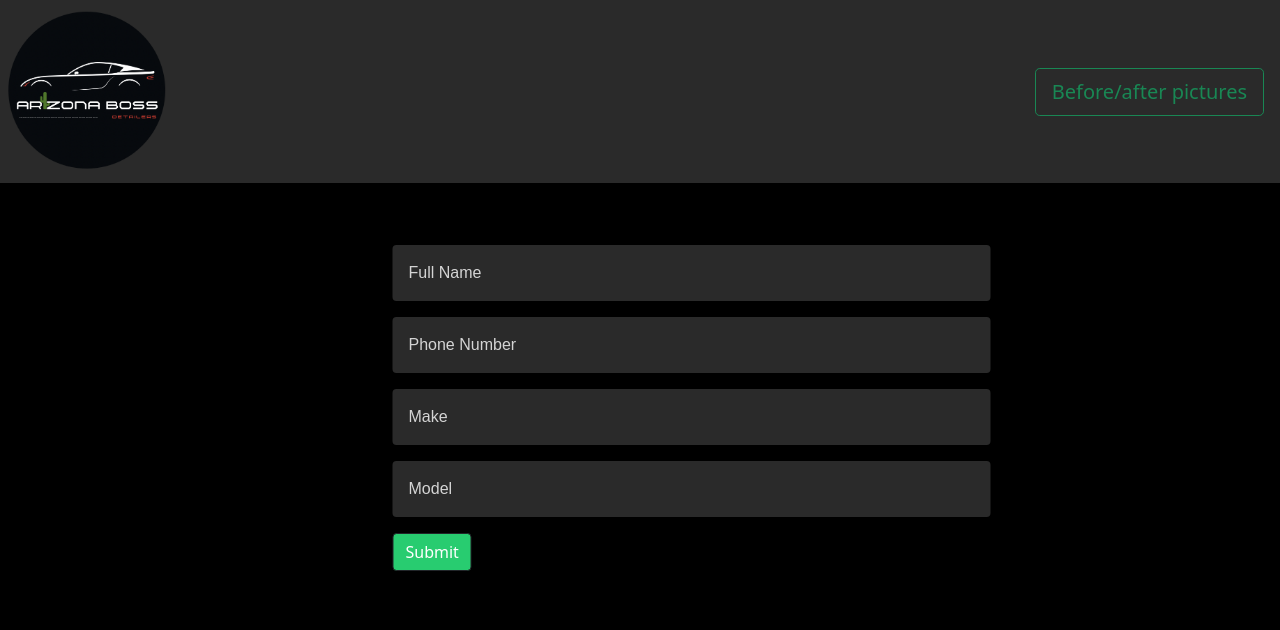
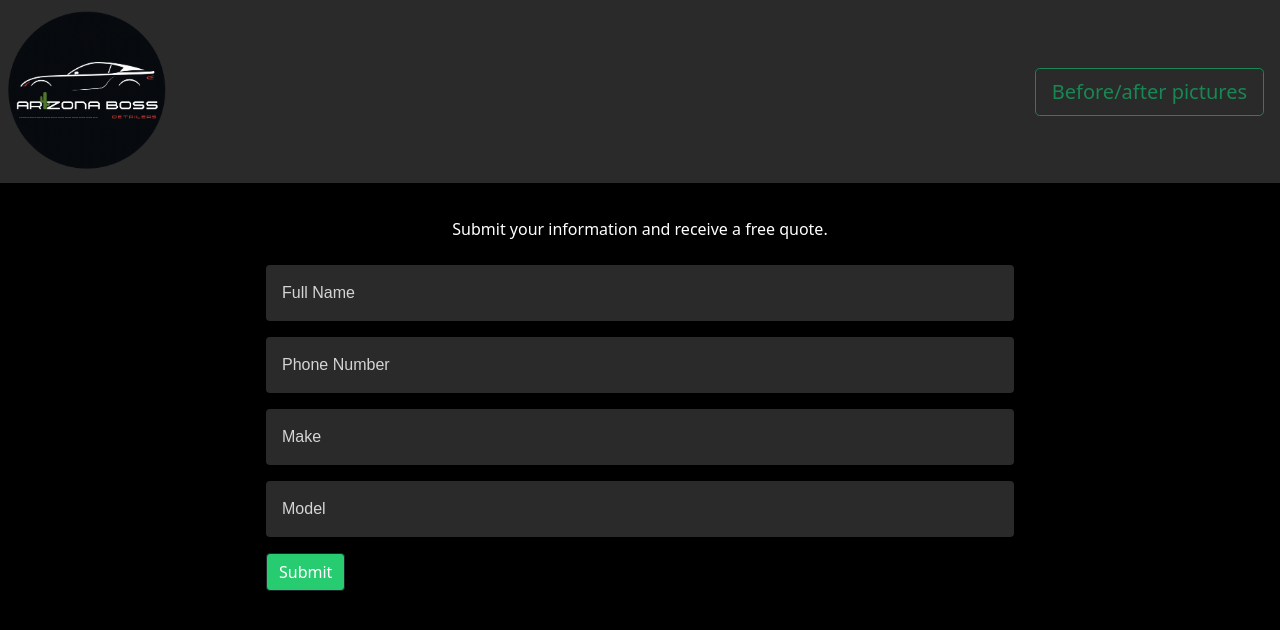
Before and after one commit to MattMyers204453/AZBossDetailing2, a React (Create React App) app in the folder client/: page / in a window 1280 px wide. Shown: the top 630 px of the page. Built offline with nearby package versions, Linux system fonts and the light colour scheme.

Commit message:
final version

```diff
--- a/client/src/App.css
+++ b/client/src/App.css
@@ -1,3 +1,4 @@
+
 .navbar-custom {
     background-color: rgba(140, 139, 139, 0.3);
     align-items: center;
@@ -9,12 +10,23 @@
     display: flex;
 }
 
-.center {
+
+.my-center {
+    color: #ffffff;
     display: flex;
     justify-content: center;
     align-items: center;
-    height:100vh;
+    height:5vh;
 }
+
+.my-center3 {
+    width: 60%;
+    position: absolute;
+    left: 50%;
+    top: 50%;
+    transform: translate(-50%, -50%);
+    padding: 10px;
+    }
 
 .center-text {
     display: flex;
--- a/client/src/App.js
+++ b/client/src/App.js
@@ -36,7 +36,9 @@
               Back
             </button>
           </nav>
-          <Gallery />
+          <div>
+            <Gallery />
+          </div>
         </body>
       );
     }
@@ -52,7 +54,10 @@
               Before/after pictures
             </button>
           </nav>
-          <div className="content">
+          <div className="my-center3">
+            <div className="my-center">
+              Submit your information and receive a free quote.
+            </div>
             <Form submitComplete={this.submitComplete} />
           </div>
         </body>
--- a/client/src/Form.js
+++ b/client/src/Form.js
@@ -90,7 +90,6 @@
                 <button type="button" disabled={this.state.submitting} class="btn btn-dark" onClick={this.onSubmit}>
                     Submit
                 </button>
-
             </div>
         );
     }
--- a/client/src/TextInput.css
+++ b/client/src/TextInput.css
@@ -1,5 +1,5 @@
 .field {
-    width: 250%;
+    width: 100%;
     height: 56px;
     border-radius: 4px;
     position: relative;
```
Also changed, not shown: 12 other files (tests, documents, lock files or other folders).
